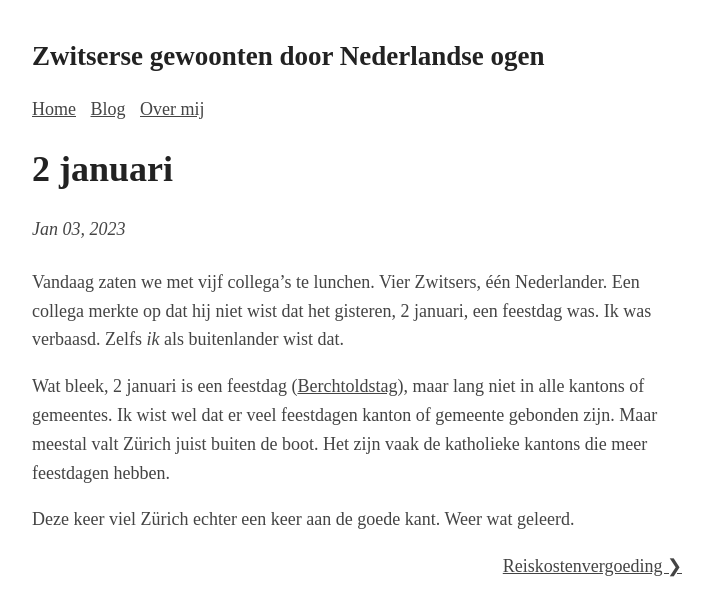
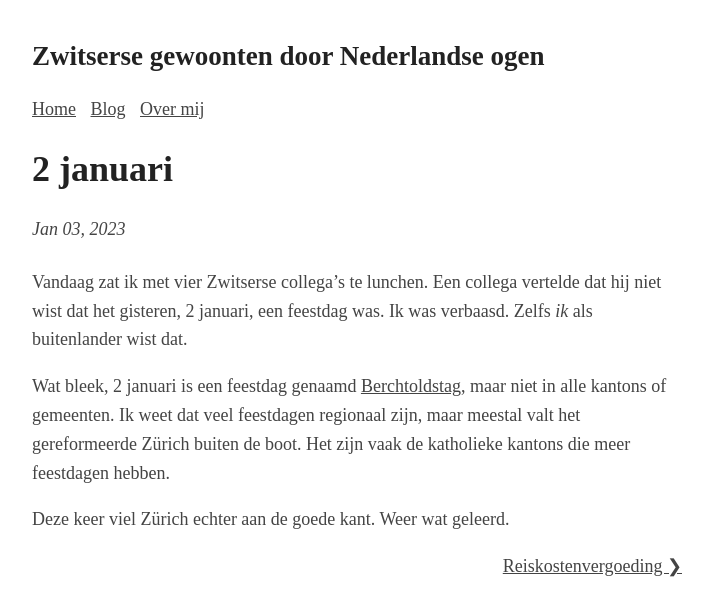
Before and after one commit to Roald87/roaldin.ch, a Jekyll site: the page built from _posts/2023-01-03-2-januari.md, in a window 1280 px wide. Shown: the top 616 px of the page, without its empty margins (283-996 px from the left). Built offline with Jekyll 4.4.1, drawn with Linux system fonts in a browser that asks for light colours; comment, search, counter and statistics services are not loaded.

Commit message:
improve wording

```diff
--- a/_posts/2023-01-03-2-januari.md
+++ b/_posts/2023-01-03-2-januari.md
@@ -3,8 +3,8 @@ layout: post
 title: "2 januari"
 ---
 
-Vandaag zaten we met vijf collega's te lunchen. Vier Zwitsers, één Nederlander. Een collega merkte op dat hij niet wist dat het gisteren, 2 januari, een feestdag was. Ik was verbaasd. Zelfs _ik_ als buitenlander wist dat.
+Vandaag zat ik met vier Zwitserse collega's te lunchen. Een collega vertelde dat hij niet wist dat het gisteren, 2 januari, een feestdag was. Ik was verbaasd. Zelfs _ik_ als buitenlander wist dat.
 
-Wat bleek, 2 januari is een feestdag ([Berchtoldstag](https://de.wikipedia.org/wiki/Berchtoldstag)), maar lang niet in alle kantons of gemeentes. Ik wist wel dat er veel feestdagen kanton of gemeente gebonden zijn. Maar meestal valt Zürich juist buiten de boot. Het zijn vaak de katholieke kantons die meer feestdagen hebben.
+Wat bleek, 2 januari is een feestdag genaamd [Berchtoldstag](https://de.wikipedia.org/wiki/Berchtoldstag), maar niet in alle kantons of gemeenten. Ik weet dat veel feestdagen regionaal zijn, maar meestal valt het gereformeerde Zürich buiten de boot. Het zijn vaak de katholieke kantons die meer feestdagen hebben.
 
-Deze keer viel Zürich echter een keer aan de goede kant. Weer wat geleerd.
+Deze keer viel Zürich echter aan de goede kant. Weer wat geleerd.
```
